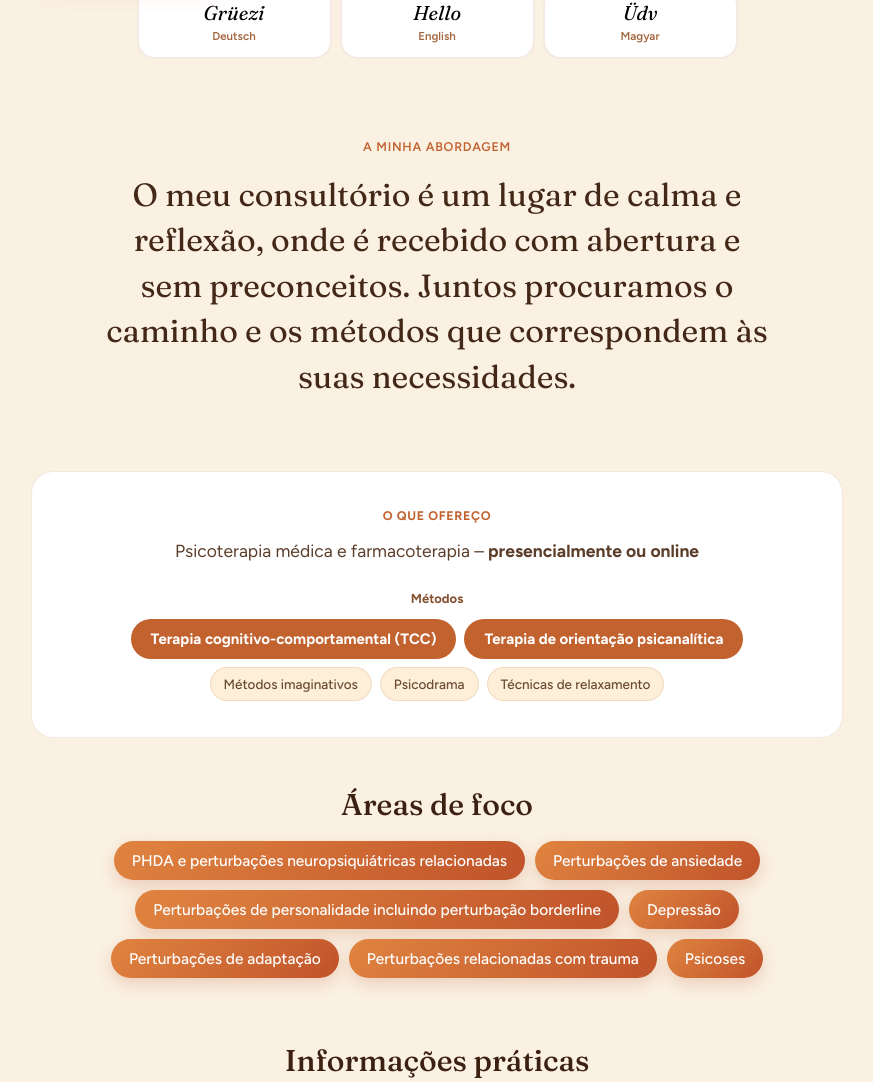
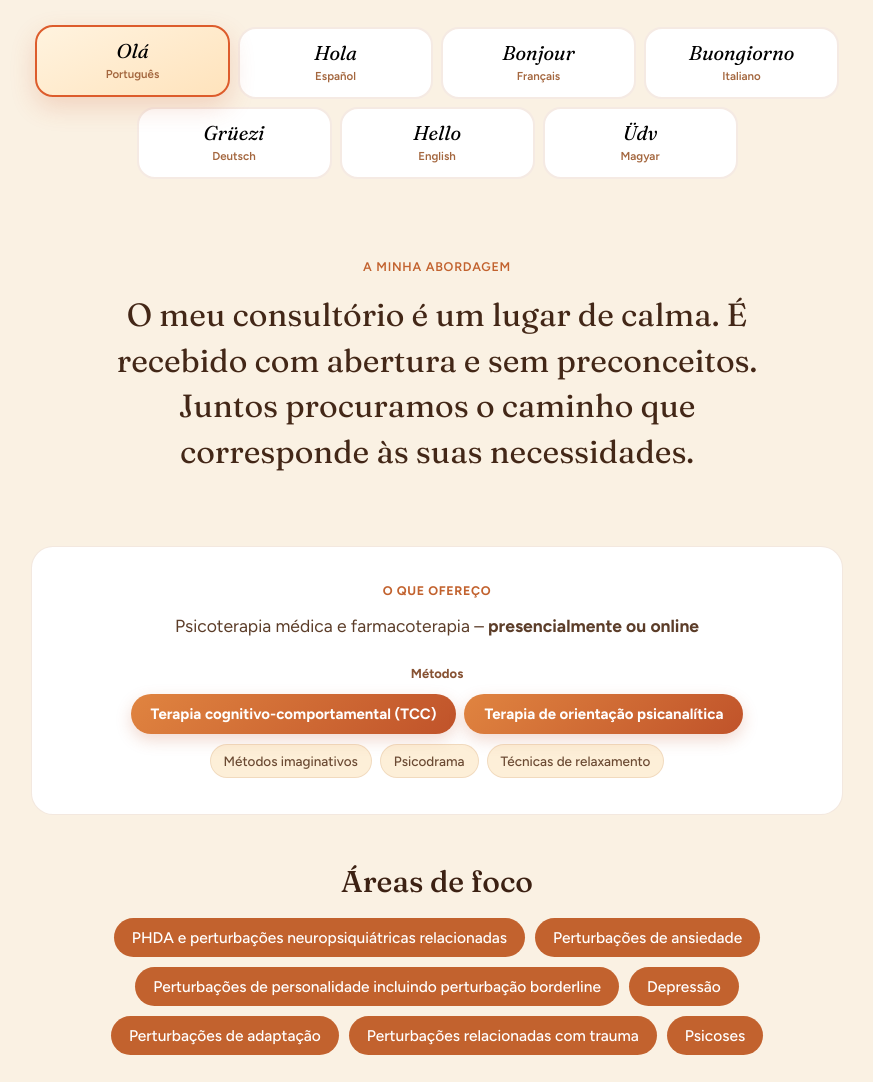
Before and after one commit to Charlottedevelops/dr-med-illes, a plain HTML site: page index.html in a window 1280 px wide. Shown: the part 727-1809 px from the top of the page, without its empty margins (203-1076 px from the left). Drawn offline with Linux system fonts and the light colour scheme.

Commit message:
Add CNAME for peterilles.info; update site content

```diff
--- a/index.html
+++ b/index.html
@@ -40,9 +40,9 @@
 
     /* Hero */
     #hero { padding: 76px 0 44px; text-align: center; animation: floatUp .7s ease both; }
+    #hero-portrait { width: 180px; height: 180px; border-radius: 50%; object-fit: cover; object-position: center 28%; margin: 0 auto 26px; display: block; box-shadow: 0 10px 26px rgba(140,70,30,0.22); }
     #hero-kicker { display: inline-block; font-size: 12.5px; font-weight: 600; letter-spacing: 0.06em; text-transform: uppercase; color: #C2622E; margin-bottom: 24px; }
-    #hero h1 { font-family: 'Fraunces', Georgia, serif; font-weight: 500; font-size: clamp(36px, 5.4vw, 62px); line-height: 1.04; letter-spacing: -0.018em; margin: 0 auto 24px; color: #3C2113; max-width: 15ch; text-wrap: balance; }
-    #hero p { font-size: 19px; line-height: 1.62; color: #6B4A33; max-width: 30em; margin: 0 auto 32px; }
+    #hero h1 { font-family: 'Fraunces', Georgia, serif; font-weight: 500; font-size: clamp(36px, 5.4vw, 62px); line-height: 1.04; letter-spacing: -0.018em; margin: 0 auto 32px; color: #3C2113; max-width: 15ch; text-wrap: balance; }
     #hero-cta { display: inline-flex; align-items: center; gap: 9px; background: linear-gradient(135deg, #F09A3E, #DD5C2C); color: #fff; font-weight: 600; font-size: 16px; text-decoration: none; padding: 15px 28px; border-radius: 999px; box-shadow: 0 10px 26px rgba(210,90,44,0.32); }
 
     /* Language USP */
@@ -67,15 +67,16 @@
     #offer-kicker { font-size: 12.5px; font-weight: 700; letter-spacing: 0.05em; text-transform: uppercase; color: #C2622E; margin-bottom: 14px; }
     #offer-body { font-size: 17.5px; line-height: 1.6; color: #5C3D29; margin: 0 auto 26px; max-width: 34em; }
     #methods-title { font-size: 13px; font-weight: 700; color: #875233; margin-bottom: 13px; }
-    #methods-list { display: flex; flex-wrap: wrap; gap: 8px; justify-content: center; }
+    #methods-list { display: flex; flex-direction: column; gap: 10px; align-items: center; }
+    .methods-primary-row, .methods-secondary-row { display: flex; flex-wrap: wrap; gap: 8px; justify-content: center; }
     .method-tag { font-size: 13.5px; font-weight: 500; color: #6B4A33; background: rgba(247,205,134,0.32); border: 1px solid rgba(180,110,60,0.16); padding: 8px 13px; border-radius: 999px; }
-    .method-tag-primary { font-size: 15px; font-weight: 650; color: #fff; background: #C2622E; border: none; padding: 11px 20px; border-radius: 999px; }
+    .method-tag-primary { font-size: 15px; font-weight: 650; color: #fff; background: linear-gradient(135deg, #E08440, #C0532A); border: none; padding: 11px 20px; border-radius: 999px; box-shadow: 0 6px 16px rgba(190,80,40,0.22); }
 
     /* Focus */
     #focus { padding: 24px 0; }
     #focus h2 { font-family: 'Fraunces', Georgia, serif; font-weight: 500; font-size: clamp(22px, 2.8vw, 30px); margin: 0 0 18px; color: #3C2113; text-align: center; }
     #focus-list { display: flex; flex-wrap: wrap; gap: 10px; justify-content: center; }
-    .focus-tag { font-size: 15.5px; font-weight: 500; color: #fff; background: linear-gradient(135deg, #E08440, #C0532A); padding: 10px 18px; border-radius: 999px; box-shadow: 0 6px 16px rgba(190,80,40,0.22); }
+    .focus-tag { font-size: 15.5px; font-weight: 500; color: #fff; background: #C2622E; padding: 10px 18px; border-radius: 999px; }
 
     /* Practical */
     #practical { padding: 40px 0 24px; }
@@ -119,9 +120,9 @@
 <main>
   <!-- HERO -->
   <section id="hero">
+    <img id="hero-portrait" src="dr-illes-portrait.jpg" alt="Dr. med. Peter Illes">
     <div id="hero-kicker"></div>
     <h1 id="hero-lead"></h1>
-    <p id="hero-body"></p>
     <a href="#contact" id="hero-cta"></a>
   </section>
 
@@ -214,7 +215,7 @@ const langs = [
   { code: "pt", label: "Português", hello: "Olá", extraFlag: "pt-br" },
   { code: "es", label: "Español",   hello: "Hola" },
   { code: "fr", label: "Français",  hello: "Bonjour" },
-  { code: "it", label: "Italiano",  hello: "Ciao" },
+  { code: "it", label: "Italiano",  hello: "Buongiorno" },
   { code: "de", label: "Deutsch",   hello: "Grüezi" },
   { code: "en", label: "English",   hello: "Hello" },
   { code: "hu", label: "Magyar",    hello: "Üdv" },
@@ -224,10 +225,9 @@ const t = {
   pt: {
     kicker: "Psiquiatria & Psicoterapia · Zurique",
     heroLead: "Terapia na sua língua materna",
-    heroBody: "Há muitos anos trato pessoas em situações difíceis em diversas línguas.",
     langsBody: "As consultas são possíveis nas seguintes línguas:",
     approachTitle: "A minha abordagem",
-    approachBody: "O meu consultório é um lugar de calma e reflexão, onde é recebido com abertura e sem preconceitos. Juntos procuramos o caminho e os métodos que correspondem às suas necessidades.",
+    approachBody: "O meu consultório é um lugar de calma. É recebido com abertura e sem preconceitos. Juntos procuramos o caminho que corresponde às suas necessidades.",
     offerTitle: "O que ofereço",
     offerBody: "Psicoterapia médica e farmacoterapia – <strong>presencialmente ou online</strong>",
     methodsTitle: "Métodos",
@@ -250,9 +250,9 @@ const t = {
   es: {
     kicker: "Psiquiatría & Psicoterapia · Zúrich",
     heroLead: "Terapia en su lengua materna",
-    heroBody: "Desde hace muchos años trato a personas en situaciones difíciles en diversos idiomas.",    langsBody: "Las consultas son posibles en los siguientes idiomas:",
+    langsBody: "Las consultas son posibles en los siguientes idiomas:",
     approachTitle: "Mi enfoque",
-    approachBody: "Mi consulta es un lugar de calma y reflexión, donde es recibido con apertura y sin prejuicios. Juntos buscamos el camino y los métodos que corresponden a sus necesidades.",
+    approachBody: "Mi consulta es un lugar de calma. Es recibido con apertura y sin prejuicios. Juntos buscamos el camino que corresponde a sus necesidades.",
     offerTitle: "Lo que ofrezco",
     offerBody: "Psicoterapia médica y farmacoterapia – <strong>en consulta o en línea</strong>",
     methodsTitle: "Métodos",
@@ -275,10 +275,9 @@ const t = {
   fr: {
     kicker: "Psychiatrie & Psychothérapie · Zurich",
     heroLead: "Une thérapie dans votre langue maternelle",
-    heroBody: "Depuis de nombreuses années, je traite des personnes dans des situations difficiles en plusieurs langues.",
     langsBody: "Les consultations sont possibles dans les langues suivantes :",
     approachTitle: "Mon approche",
-    approachBody: "Mon cabinet est un lieu de calme et de recueillement, où vous êtes accueilli avec ouverture et sans préjugés. Ensemble, nous cherchons le chemin et les méthodes qui correspondent à vos besoins.",
+    approachBody: "Mon cabinet est un lieu de calme. Vous êtes accueilli avec ouverture et sans préjugés. Ensemble, nous cherchons le chemin qui correspond à vos besoins.",
     offerTitle: "Ce que je propose",
     offerBody: "Psychothérapie médicale et pharmacothérapie – <strong>en cabinet ou en ligne</strong>",
     methodsTitle: "Méthodes",
@@ -301,10 +300,9 @@ const t = {
   it: {
     kicker: "Psichiatria & Psicoterapia · Zurigo",
     heroLead: "Una terapia nella sua lingua madre",
-    heroBody: "Da molti anni tratto persone in situazioni difficili in diverse lingue.",
     langsBody: "Le consultazioni sono possibili nelle seguenti lingue:",
     approachTitle: "Il mio approccio",
-    approachBody: "Il mio studio è un luogo di calma e raccoglimento, dove viene accolto con apertura e senza pregiudizi. Insieme cerchiamo il percorso e i metodi che corrispondono alle sue esigenze.",
+    approachBody: "Il mio studio è un luogo di calma. Viene accolto con apertura e senza pregiudizi. Insieme cerchiamo il percorso che corrisponde alle sue esigenze.",
     offerTitle: "Cosa offro",
     offerBody: "Psicoterapia medica e farmacoterapia – <strong>in studio o online</strong>",
     methodsTitle: "Metodi",
@@ -327,10 +325,9 @@ const t = {
   de: {
     kicker: "Psychiatrie & Psychotherapie · Zürich",
     heroLead: "Therapie in Ihrer Muttersprache",
-    heroBody: "Seit vielen Jahren behandle ich Menschen durch schwierige Situationen in diversen Sprachen.",
     langsBody: "Konsultationen sind in folgenden Sprachen möglich:",
     approachTitle: "Meine Haltung",
-    approachBody: "Meine Praxis ist ein Ort der Ruhe und Besinnung, an dem Sie mit Offenheit und ohne Vorurteil empfangen werden. Gemeinsam suchen wir den Weg und die Methoden, die Ihren Bedürfnissen entsprechen.",
+    approachBody: "Meine Praxis ist ein Ort der Ruhe. Sie werden mit Offenheit und ohne Vorurteil empfangen. Gemeinsam suchen wir den Weg, der Ihren Bedürfnissen entspricht.",
     offerTitle: "Mein Angebot",
     offerBody: "Ärztliche Psycho- und Pharmakotherapie – <strong>vor Ort oder Online</strong>",
     methodsTitle: "Methoden",
@@ -353,10 +350,9 @@ const t = {
   en: {
     kicker: "Psychiatry & Psychotherapy · Zurich",
     heroLead: "Therapy in your mother tongue",
-    heroBody: "For many years I have treated people through difficult situations in various languages.",
     langsBody: "Consultations are possible in the following languages:",
     approachTitle: "My approach",
-    approachBody: "My practice is a place of calm and reflection, where you are received with openness and without prejudice. Together we seek the path and the methods that correspond to your needs.",
+    approachBody: "My office is a place of calm. You will be received with openness and without prejudice. Together we define the methods that best correspond to your needs.",
     offerTitle: "What I offer",
     offerBody: "Medical psycho- and pharmacotherapy – <strong>in person or online</strong>",
     methodsTitle: "Methods",
@@ -379,10 +375,9 @@ const t = {
   hu: {
     kicker: "Pszichiátria & Pszichoterápia · Zürich",
     heroLead: "Terápia az anyanyelvén",
-    heroBody: "Hosszú évek óta kezelem az embereket nehéz helyzetekben különböző nyelveken.",
     langsBody: "A konzultációk az alábbi nyelveken lehetségesek:",
     approachTitle: "A szemléletem",
-    approachBody: "A rendelőm a nyugalom és az elmélyülés helye, ahol nyitottsággal és előítéletek nélkül fogadom. Együtt keressük az Ön igényeinek megfelelő utat és módszereket.",
+    approachBody: "A rendelőm a nyugalom helye. Nyitottsággal és előítéletek nélkül fogadom. Együtt keressük az Ön igényeinek megfelelő utat.",
     offerTitle: "Amit nyújtok",
     offerBody: "Orvosi pszicho- és farmakoterápia – <strong>személyesen vagy online</strong>",
     methodsTitle: "Módszerek",
@@ -442,7 +437,6 @@ function render(lang) {
   // Hero
   document.getElementById("hero-kicker").textContent = tr.kicker;
   document.getElementById("hero-lead").textContent = tr.heroLead;
-  document.getElementById("hero-body").textContent = tr.heroBody;
   const cta = document.getElementById("hero-cta");
   cta.textContent = tr.contactTitle;
   cta.insertAdjacentHTML("beforeend", ' <span style="font-size:18px">→</span>');
@@ -465,8 +459,8 @@ function render(lang) {
   document.getElementById("offer-body").innerHTML = tr.offerBody;
   document.getElementById("methods-title").textContent = tr.methodsTitle;
   document.getElementById("methods-list").innerHTML =
-    (tr.methodsPrimary || []).map(m => `<span class="method-tag-primary">${m}</span>`).join("") +
-    (tr.methods || []).map(m => `<span class="method-tag">${m}</span>`).join("");
+    `<div class="methods-primary-row">` + (tr.methodsPrimary || []).map(m => `<span class="method-tag-primary">${m}</span>`).join("") + `</div>` +
+    `<div class="methods-secondary-row">` + (tr.methods || []).map(m => `<span class="method-tag">${m}</span>`).join("") + `</div>`;
 
   // Focus
   document.getElementById("focus-title").textContent = tr.focusTitle;
```
Also changed, not shown: dr-illes-portrait.jpg (added), 1 other file.
